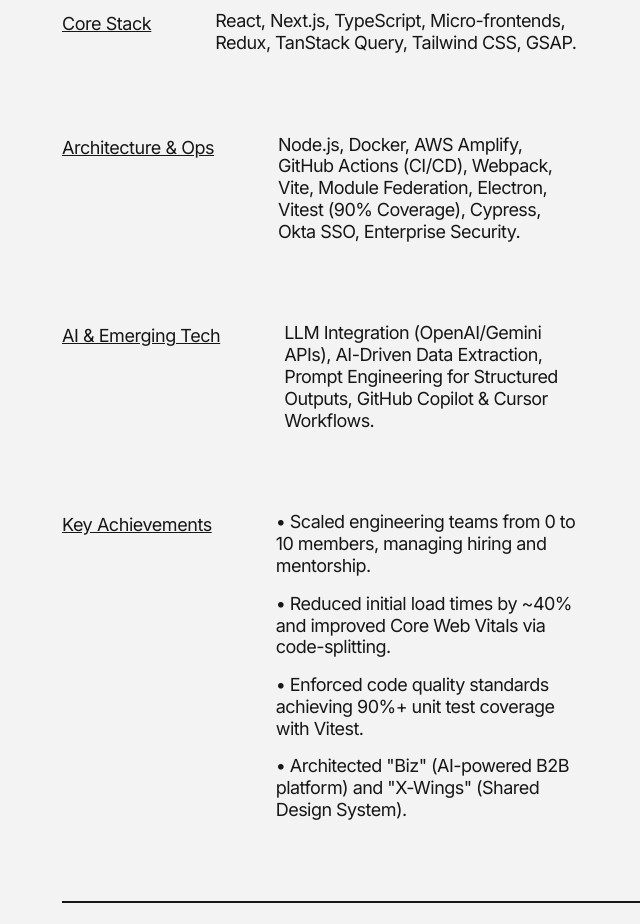
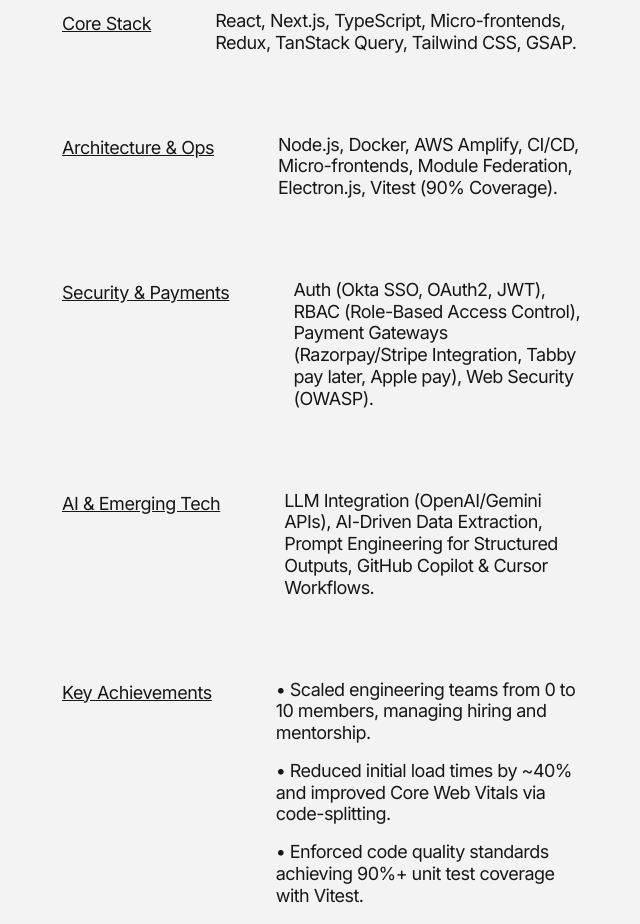
Before and after one commit to girishsawant999/portfolio-website-v2, a Next.js app: page / in a window 1280 px wide. Shown: the part 1220-2144 px from the top of the page, without its empty margins (58-698 px from the left). Built offline with nearby package versions, Linux system fonts and the light colour scheme.

Commit message:
Update page.tsx

```diff
--- a/src/app/page.tsx
+++ b/src/app/page.tsx
@@ -120,17 +120,29 @@
             </p>
           </div>
 
-          {/* Architecture & DevOps - Curated from Resume */}
+{/* Architecture & Ops - Updated */}
 <div className="flex gap-16">
   <h3 className="text-lg underline tracking-tight flex-1 whitespace-nowrap">
     Architecture & Ops
   </h3>
   <p className="body">
-              Node.js, Docker, AWS Amplify, GitHub Actions (CI/CD), Webpack,
-              Vite, Module Federation, Electron, Vitest (90% Coverage), Cypress,
-              Okta SSO, Enterprise Security.
+    Node.js, Docker, AWS Amplify, CI/CD, Micro-frontends, Module Federation,
+    Electron.js, Vitest (90% Coverage).
   </p>
 </div>
+
+{/* NEW: Security & Integrations Section */}
+<div className="flex gap-16">
+  <h3 className="text-lg underline tracking-tight flex-1 whitespace-nowrap">
+    Security & Payments
+  </h3>
+  <p className="body">
+    Auth (Okta SSO, OAuth2, JWT), RBAC (Role-Based Access Control),
+    Payment Gateways (Razorpay/Stripe Integration, Tabby pay later, Apple pay), Web Security (OWASP).
+  </p>
+</div>
+
+
           {/* New AI & Automation Section */}
           <div className="flex gap-16">
             <h3 className="text-lg underline tracking-tight flex-1 whitespace-nowrap">
```
Lines whose indentation alone changed are shown as unchanged.
